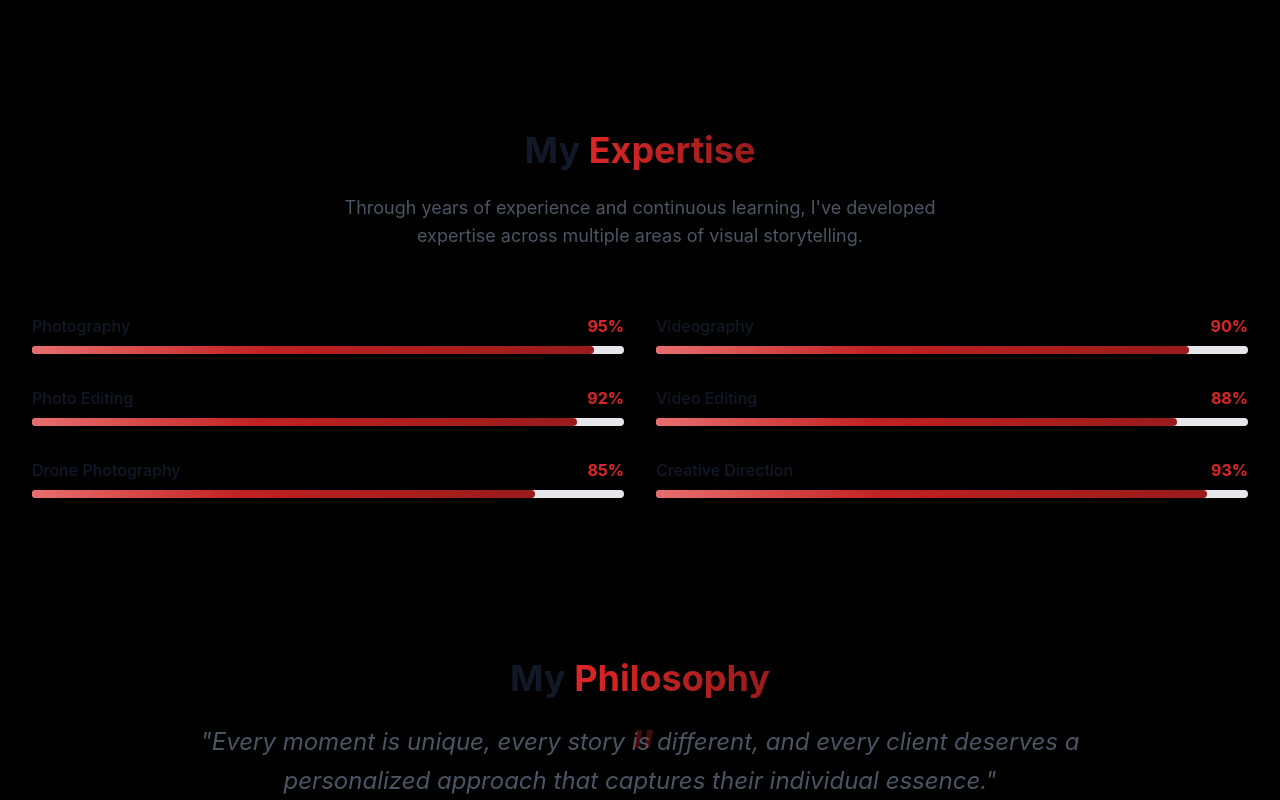
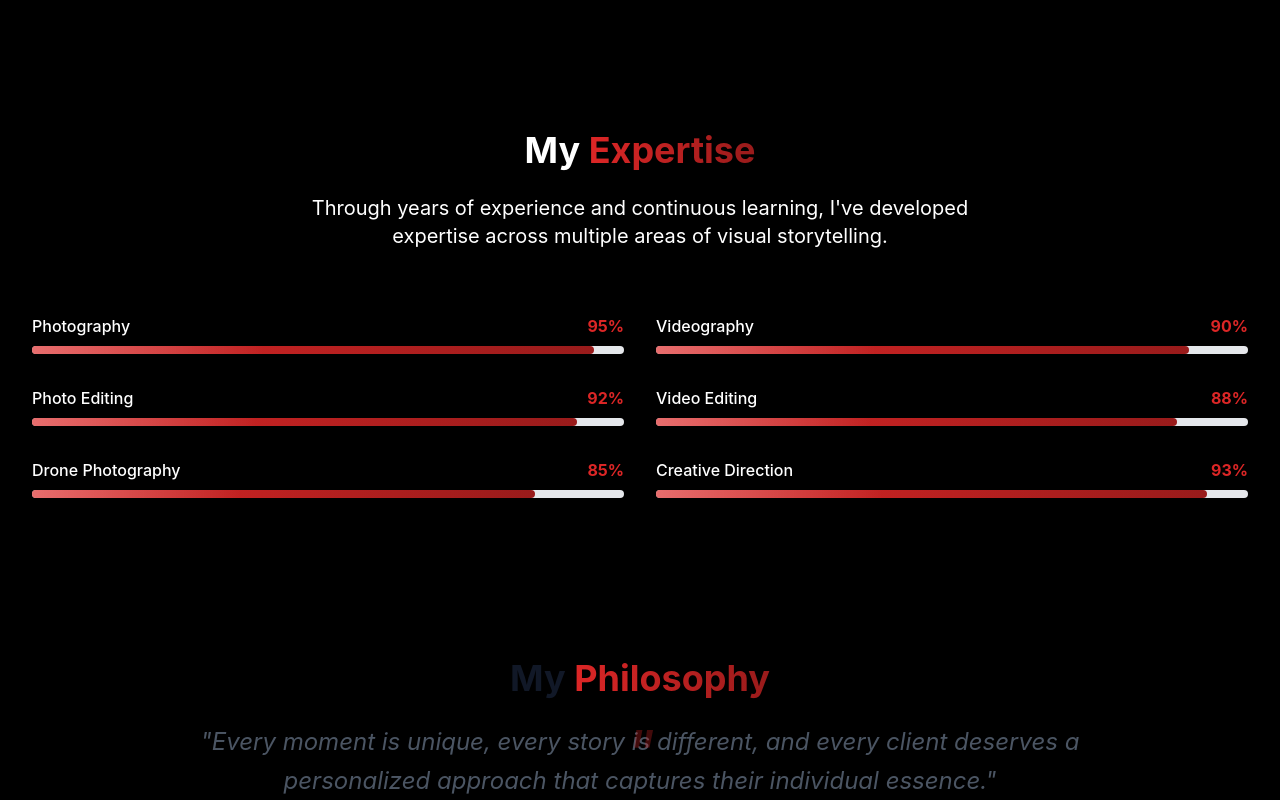
Before and after one commit to Nathandiv/ZondiEffeKt, an Angular app: page /about in a window 1280 px wide. Shown: the part 1720-2520 px from the top of the page. Built offline with nearby package versions, Linux system fonts and the light colour scheme.

Commit message:
made changes on the my expertise section

```diff
--- a/src/app/pages/about/about.component.html
+++ b/src/app/pages/about/about.component.html
@@ -84,10 +84,10 @@
 <section class="section-padding ">
   <div class="container-max">
     <div class="text-center mb-16">
-      <h2 class="text-3xl sm:text-4xl font-bold mb-6 text-dark-900">
+      <h1 class="text-3xl sm:text-4xl font-bold mb-6 text-white">
         My <span class="text-gradient">Expertise</span>
-      </h2>
-      <p class="text-lg text-dark-600 max-w-2xl mx-auto">
+      </h1>
+      <p class="text-xl text-white max-w-2xl mx-auto">
         Through years of experience and continuous learning, I've developed expertise across multiple areas of visual storytelling.
       </p>
     </div>
@@ -96,7 +96,7 @@
       <div *ngFor="let skill of skills"
            class="animate-slide-up">
         <div class="flex items-center justify-between mb-2">
-          <span class="text-dark-900 font-medium">{{ skill.name }}</span>
+          <span class="text-white font-medium">{{ skill.name }}</span>
           <span class="text-primary-600 font-bold">{{ skill.level }}%</span>
         </div>
         <div class="w-full bg-dark-200 rounded-full h-2">
```
